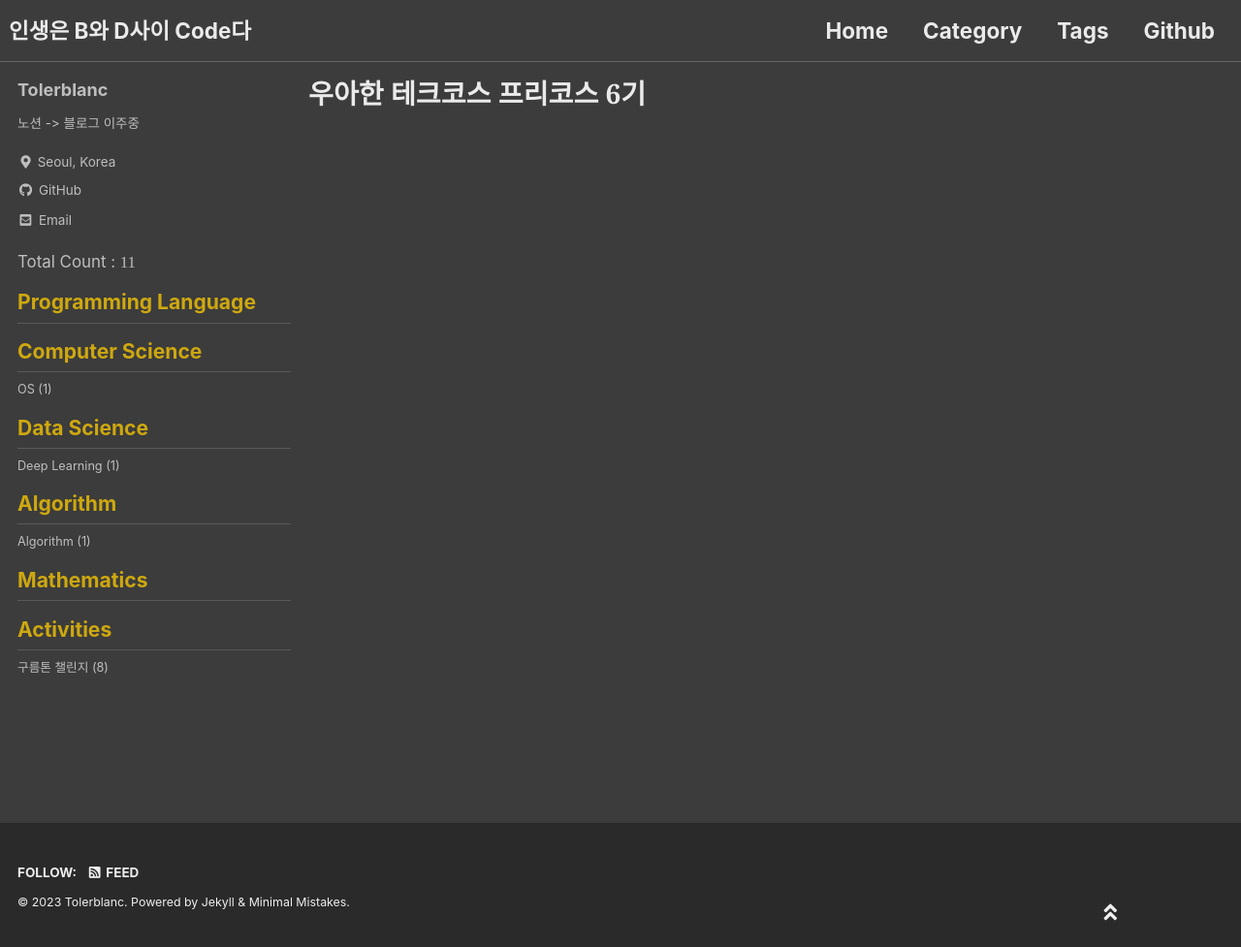
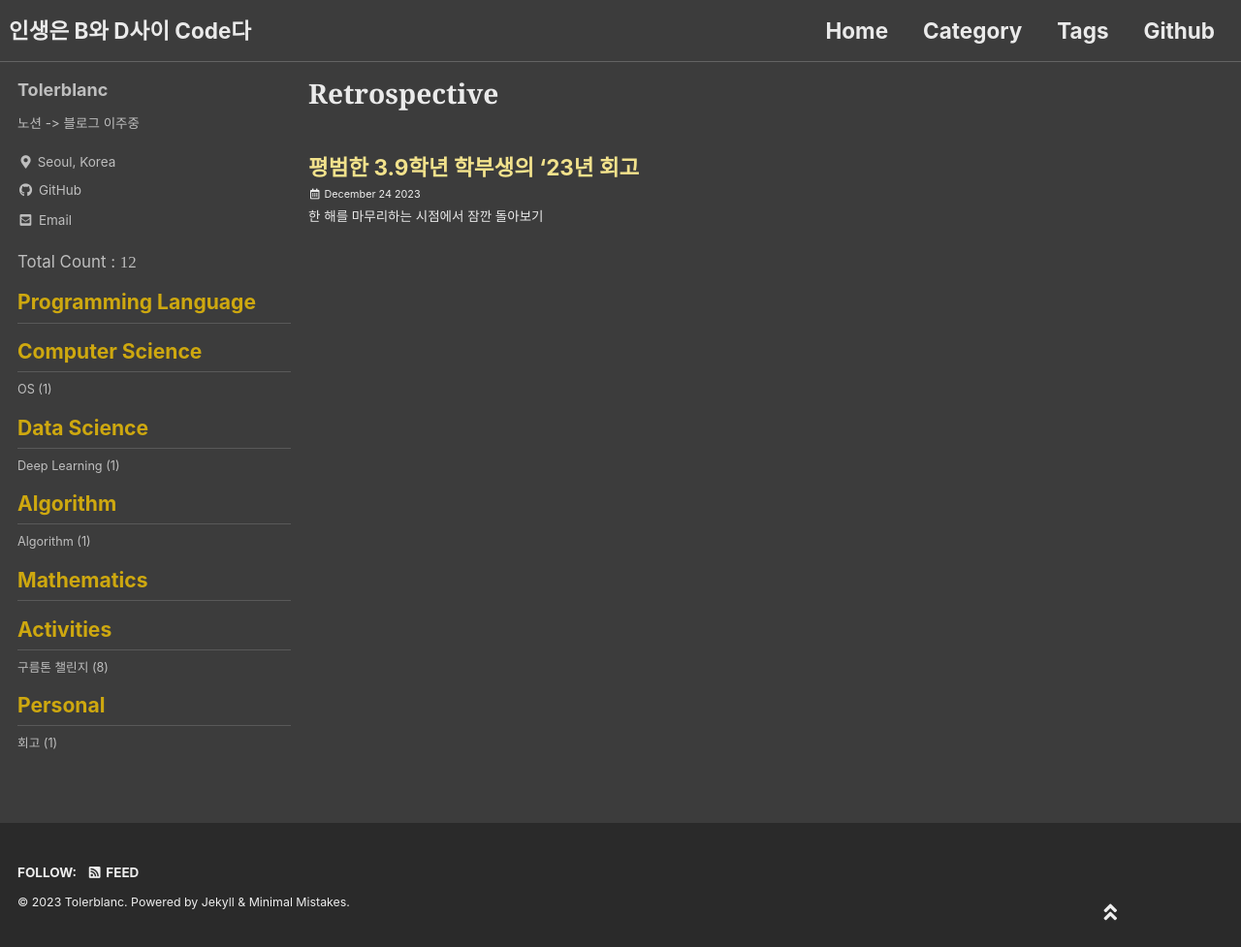
Before and after one commit to Tolerblanc/Tolerblanc.github.io, a Jekyll site: the page built from _pages/categories/Personal/category-Retrospective.md, in a window 1280 px wide and 977 px high. Shown: the whole window at 97% size. Built offline with Jekyll 4.4.1, drawn with Linux system fonts in a browser that asks for light colours; cached includes are drawn as plain includes; some web fonts are replaced; part of the change alters nothing that is shown.

Commit message:
update retrospective posts

```diff
--- a/_includes/nav_list_main
+++ b/_includes/nav_list_main
@@ -112,10 +112,11 @@
                     {% endif %}
                 {% endfor %}
             </ul>
+        <span class="nav__sub-title">Personal</span>
             <ul>
                 {% for category in site.categories %}
-                    {% if category[0] == "woowa_precourse" %}
-                        <li><a href="/categories/woowa-precourse" class="">우테코 프리코스 6기 ({{category[1].size}})</a></li>
+                    {% if category[0] == "Retrospective" %}
+                        <li><a href="/categories/retrospective" class="">회고 ({{category[1].size}})</a></li>
                     {% endif %}
                 {% endfor %}
             </ul>
--- a/_pages/categories/Act/category-woowa-precourse.md
+++ b/_pages/categories/Personal/category-Retrospective.md
@@ -1,10 +1,10 @@
 ---
-title: "우아한 테크코스 프리코스 6기"
+title: "Retrospective"
 layout: archive
-permalink: categories/woowa-precourse
+permalink: categories/retrospective
 author_profile: true
 sidebar_main: true
 ---
 
-{% assign posts = site.categories.['woowa_precourse'] %}
+{% assign posts = site.categories.['Retrospective'] %}
 {% for post in posts %} {% include archive-single.html type=page.entries_layout %} {% endfor %}
--- /dev/null
+++ b/_posts/Personal/retrospective/2023-12-24-2023-retrospective.md
@@ -0,0 +1,53 @@
+---
+title: "평범한 3.9학년 학부생의 '23년 회고"
+excerpt: "한 해를 마무리하는 시점에서 잠깐 돌아보기"
+
+categories:
+    - Retrospective
+tags:
+    - [Retrospective]
+
+date: 2023-12-24
+last_modified_at: 2023-12-24
+
+toc: true
+toc_sticky: true
+related: true
+---
+
+작년부터 분기별로 회고록을 적어왔지만, 공개 게시하는 것은 처음인 것 같다. 적기 전에 지난 회고록들을 살펴보니, 온갖 내용들이 다 들어가있어서 즐거웠던 일을 회상하기도, 아쉬웠던 일을 돌이켜보기도 좋았다. TMI를 빼고 핵심만 간략히 적을까 생각도 해봤는데, 그러면 나중에 봤을 때 재미 없을 것 같다. **일단 재밌어야 하니까** 올해 회고록도 의식의 흐름대로 적어본다.
+
+# 23년에 있었던 일
+
+올해의 메인 컨텐츠는 42서울 공통과정이 아니었나 싶다. [42서울](https://42seoul.kr/seoul42/contents/view?contentsNo=12&level=1&menuNo=16)은 프로젝트 기반 동료학습으로 CS지식을 학습할 수 있는 곳이다. 20년 9월 2기 본과정 교육생이 된 뒤로, 군 복무 기간을 제외하고 약 500일만에 공통과정을 마쳤다. CS지식을 거의 다루지 않는 본 전공이 맘에 들지 않아서, 재밌어보여서 등의 이유로 도전 했었는데, 생각보다 더 알찼던 것 같다. 무엇보다도, 공부만 하는데 지원금까지 챙겨주니 대학생에겐 둘도 없는 꿀맛 대외활동이 아닐까?
+
+![과제 통과 기록들](https://github.com/Tolerblanc/Tolerblanc.github.io/assets/52883827/9b2d9680-56ce-4064-950a-4d2977673a5a)
+다른 부트캠프와는 다르게 굉장히 긴 기간동안 진행하며, 배우는 내용도 사뭇 다르다. 바로 취업하기 위한 일련의 기술들이 아닌, 컴퓨터 공학 전공 지식을 프로젝트에 녹여 배운다. 과제 이름만 보고는 바로 유추하기 쉽지 않다.~~(빨리 노션에 정리해놓은 것들 블로그로 옮겨야 하는데...)~~ IPC 만들기, 대화형 쉘 구현하기, 식사하는 철학자 문제, 레이 트레이싱, Irc 서버 구현하기, LEMP 스택 구현하기 등 다양한 것들을 직접 만들어보고, 만든 것들을 동료들에게 평가 받는 시스템이다. 남에게 내 코드를 설명해야 하는 과정이 필수이기 때문에, 문서화나 소통 등의 소프트 스킬 또한 익힐 수 있다는 게 다른 교육과정 대비 가장 큰 장점인 것 같다.
+
+작년에 "공통과정을 8월말까지 돌파한다"는 목표를 세웠었는데, 아쉽게도 이 목표는 지키지 못했다. 마지막 과제인 `ft_transcendence`를 완성하는데에 2달 반이라는 시간이 걸렸기 때문인데, 그만큼 얻은 것도 많았다. 기존 과제들과 달리 아예 새로운 스택으로 웹앱을 구현하는 과제였는데, 제대로 된 협업도 해볼 수 있는 기회였고, 좋은 동료들을 만나 기술적으로, 인간적으로 한층 더 성장할 수 있는 계기였다. 아쉬운 점은 내가 학부 병행을 하느라 작업 시간이 팀원들에 비해 적었다는 점과, 문서화도 부족하고 기술 부채가 많이 쌓였다는 것이다. 첫 술에 배부를 수 없는 법이니까, 다음 프로젝트는 더 잘 해낼 수 있을 거라고 믿는다.
+
+![올해 수강 기록](https://github.com/Tolerblanc/Tolerblanc.github.io/assets/52883827/d4aa0ed7-6a5d-4bca-a3c7-bc3211f619a2)
+올해는 이런 과목들을 들었다. 1년동안 조별과제가 너무 많아서 쉽지 않았고, 전공 수업을 들으면서 점점 흥미를 잃어갔다. 나에겐 항상 재미가 1순위인데, 전공과목들 보다 42서울에서 배우는 것들이 더 재밌고 잘 맞는 것 같았다. 대학 입학때부터 진로 고민을 해왔었는데, 데이터 분석 쪽 흥미가 이렇게 팍 식어버릴 줄은 몰랐다. 여러 텀프로젝트를 수행하면서, 오히려 개발이 데이터 분석보다 현실 세계의 문제 해결에 더 가깝다는 생각이 들었다.
+
+그래서 2학기때 운영체제와 웹서비스설계및실습 이라는 과목은 꼭 들어야겠다고 생각했다. 사실 전공 학점도 이미 충분해서 다른 데이터 과목은 수강할 생각이 없었는데, 듣고 싶었던 교양과목을 다 놓쳐가지고 어쩔 수 없이(?) 전공 수업을 더 듣게 되었다. 운영체제 과제로 커널 모듈도 짜보고, 시스템 콜 하이재킹도 해보고, 어셈블리 파싱해서 최적화하는 것도 해보고... 혼자 공부했으면 절대 안해봤을 것들을 많이 해본 것 같다. 정말 힘들었지만, 하나 하나 해보면서 얻어가는게 많았던 것 같다.
+
+보통은 전공 여러 개 들으면서 다른 일 잘 안하는데, 올해의 나는 무슨 생각으로 그랬는지 일을 엄청나게 벌렸었다. 2학기 초에는 42서울 프로젝트와 병행하느라 바빴고, 학기 중반 넘어가서는 우테코 프리코스와 PCCP, 카카오 인턴 코테, 당근 인턴 서류 접수 등 없던 일을 만들어서 바쁘게 지냈다. 하나하나 다 적기에는 느낀점이 너무 많아서, 노션에 짧게 문서화 시켜놨다. 뭔가 지금껏 딱히 쉬지 않고 달려온 것 같아도 막상 이력서를 적어보니까 채울 내용이 없다. 코딩 테스트도 꾸준히 공부해왔다고 생각했는데, 막상 시험 치니까 아직 멀었다고 느꼈다. 매일 마감에 치여 살았던 것 같은데, 정작 남은 게 없는 듯한 느낌이다.
+
+맞다. [글또](https://www.notion.so/zzsza/ac5b18a482fb4df497d4e8257ad4d516) 9기가 남았다. "글 쓰는 또라이가 세상을 바꾼다"는 캐치프라이즈를 가진 글쓰기 모임인데, 42서울 마지막 과제를 했었던 좋은 팀원들 중 같이 백엔드를 맡았던 분이 추천해주셔서, 부랴부랴 지원서를 넣었고, 운 좋게 활동할 수 있게 되었다. 평소에 기록하는 것을 좋아하지만, 막상 블로그까지 옮기려니까 동기부여가 잘 안됐었다. 2주 단위로 글을 제출해야 하는 동기가 있고, 훌륭하신 분들과 피드백을 주고 받을 수 있다는 점이 정말 매력적인 대외활동 같다.
+
+스스로 부족함을 깨달을 일이 많았던 한 해였지만, 오히려 내가 뭘 더 채워야 할 지 생각해볼 수 있는 기회였기에 더욱 가치있는 한 해 였던 것 같다. 뜬금 없지만 지도교수님의 명언으로 마무리 해야겠다. "선택에 너무 많은 시간을 쏟지 말고, 그 선택이 옳았음을 증명하는데에 시간을 쏟아라." 라는 말로 한 학기를 마무리 하셨는데, 투 머치 고민러인 나에게 너무 와닿는 말이었다. 너무 생각을 많이하면 될 것도 꼬인다. 내년에는 주저하지 말고 일단 해보는 한 해를 보내야겠다.
+
+# 24년에는
+
+-   산학연계 캡스톤
+    졸업은 해야 하는데 데이터 분석은 하기 싫어서, 분석을 맡을 친구 두 명과 프론트엔드를 맡을 친구 한 명 총 4명으로 팀을 이뤄서 졸업작품을 만들기로 했다. 아직 정해지진 않았지만 추천 시스템 + B2B 쇼핑몰 클론을 하게 될 것 같은데, 모쪼록 열심히 해서 자랑할 수 있을만 한 프로젝트가 되었으면 좋겠다.
+
+-   취준하기
+    가능할 지 모르겠는데, 졸업 전에 취업하는게 내년 가장 큰 목표이다. 이미 고배를 마신 친구들을 보면서 진짜 미리미리 준비 해야겠구나 생각이 들었고, 그래서 올해 이것저것 많이 써보려고 했지만 정말 쉽지 않은 것 같다. 구체적으로 어떤 걸 준비할지는 생각을 해봐야 할 것 같다.
+
+-   책 읽기 & 운동하기
+    연말연시 단골 다짐 주제인데, 올해를 보내면서 이 두 가지가 정말 필요하다고 느낀 순간이 많아서 적었다. 하도 영상 매체에 익숙해지다 보니까, 점점 글을 읽고 이해하는데 느려지는 것 같다는 느낌을 받았고, 문장력이 점점 처참해진다던가, 말할 때 깔끔하게 정리가 잘 안된다던가 하는 단점들을 느끼게 되었다. 또한 일을 마구 벌리면서 체력적인 한계를 느낀 때가 정말 많았기 때문에, 더 바쁘게 지내기 위해서 운동에 시간을 투자해야겠다는 생각이 들었다.
+
+이 외에도 내가 개발을 좋아하게 된 계기나 어떻게 성장하고 싶은지, 어떤 사람이 되고 싶은지 등 나 자신에 대한 것들을 생각해보고 정리 해놔야겠다. 자소서 쓸 때도 도움이 되겠지만, 나태해질 때마다 꺼내보면서 스스로 다시 동기부여를 해줄 수 있을 것 같다.
+
+정신없이 또 한 해가 흘렀다. 지금 걷는 이 길은 내가 가고자 했던 길의 어디쯤일까?
```
